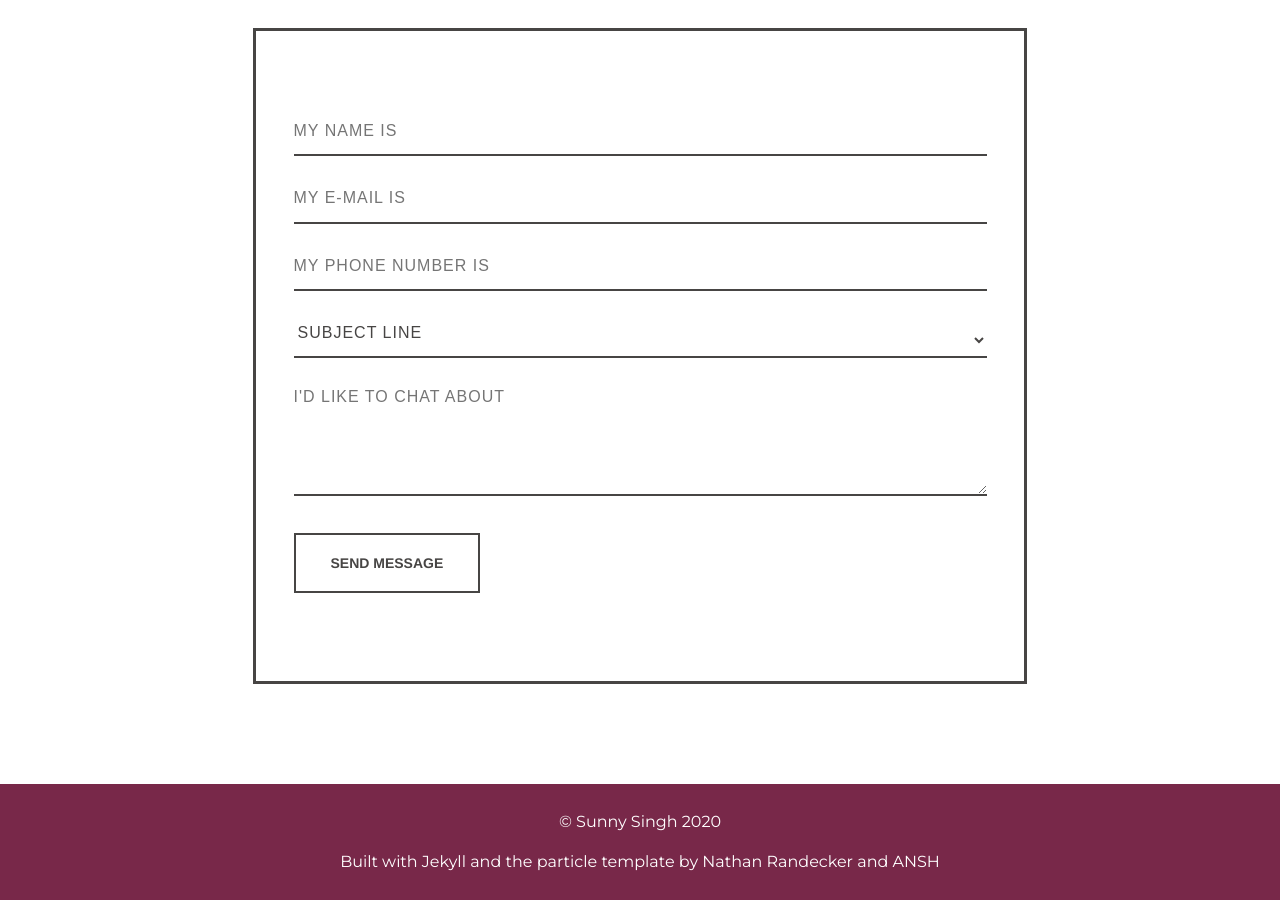
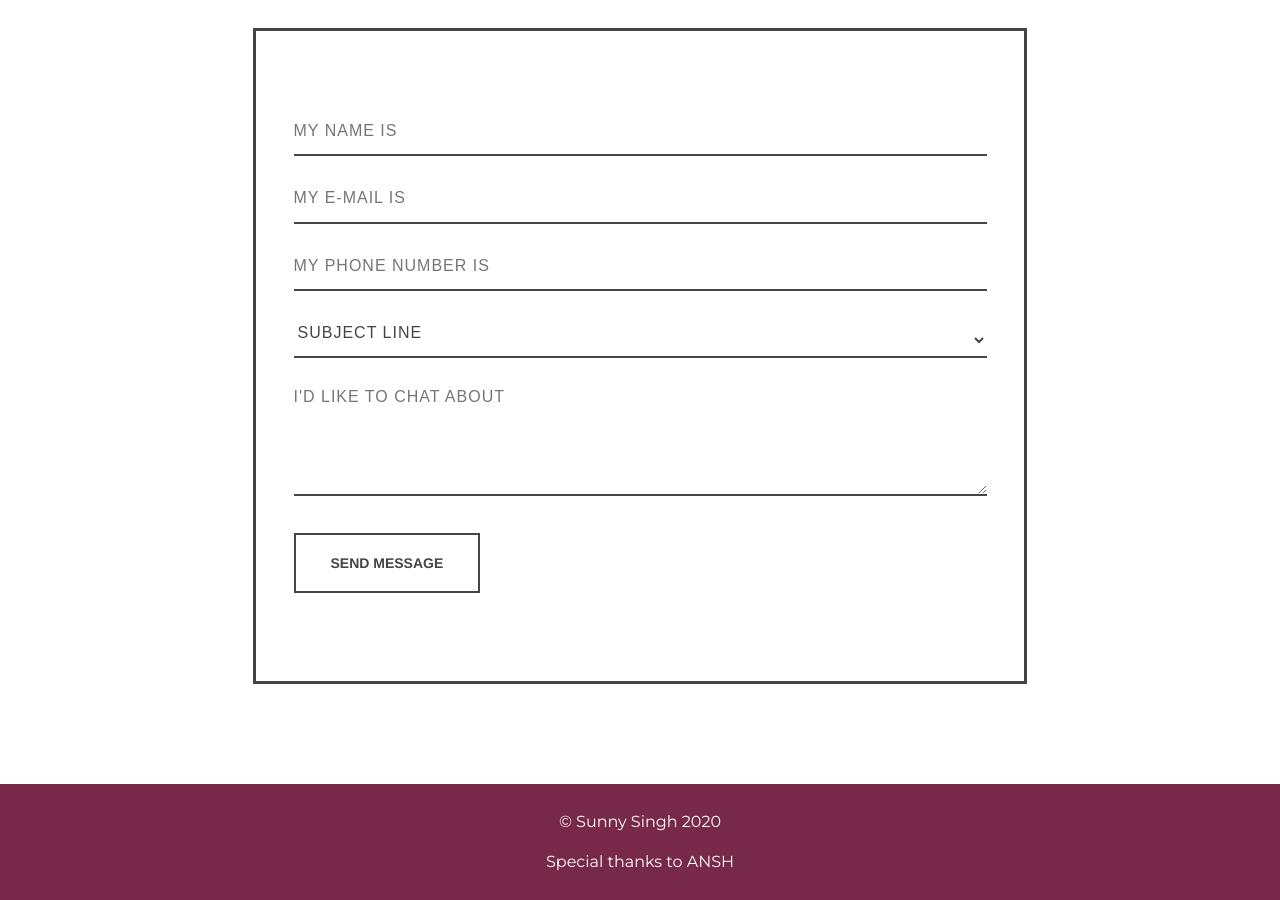
Before and after one commit to arkadee/arkadee.github.io, a Jekyll site: the page built from index.html, in a window 1280 px wide and 900 px high, scrolled down 6287 px. Built offline with Jekyll 4.4.1, drawn with Linux system fonts in a browser that asks for light colours.

Commit message:
Update footer.html

```diff
--- a/_includes/footer.html
+++ b/_includes/footer.html
@@ -1,6 +1,6 @@
 <footer class="footer">
     <p>&copy; {{site.username}} {{ 'now' | date: "%Y" }}</p>
-    <p>Built with Jekyll and the <a href="https://github.com/nrandecker/particle">particle</a> template by <a href="https://github.com/nrandecker">Nathan Randecker</a> and ANSH</p>
+    <p>Special thanks to ANSH</p>
 </footer>
 <script src="//cdn.jsdelivr.net/particles.js/2.0.0/particles.min.js"></script>
 <script src="{{ "/assets/js/sweet-scroll.min.js" | prepend: site.baseurl }}"></script>
```
